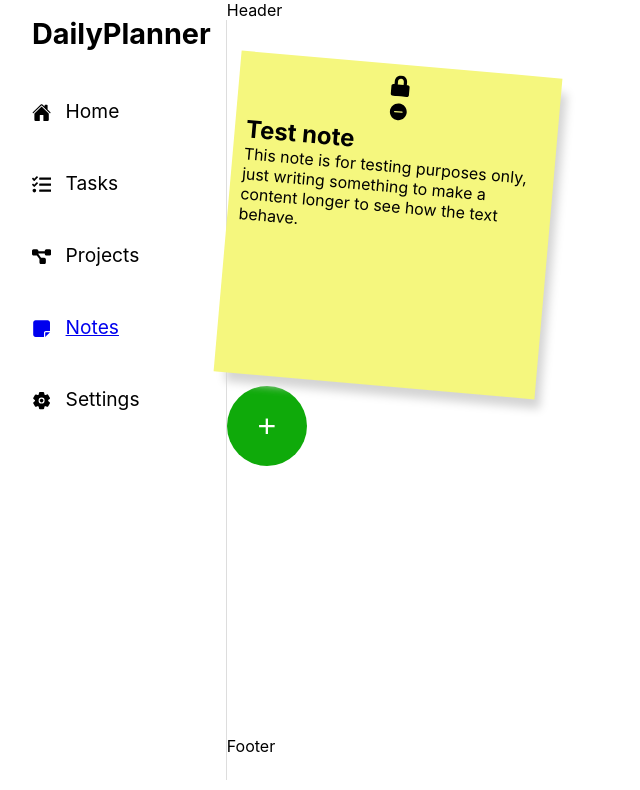
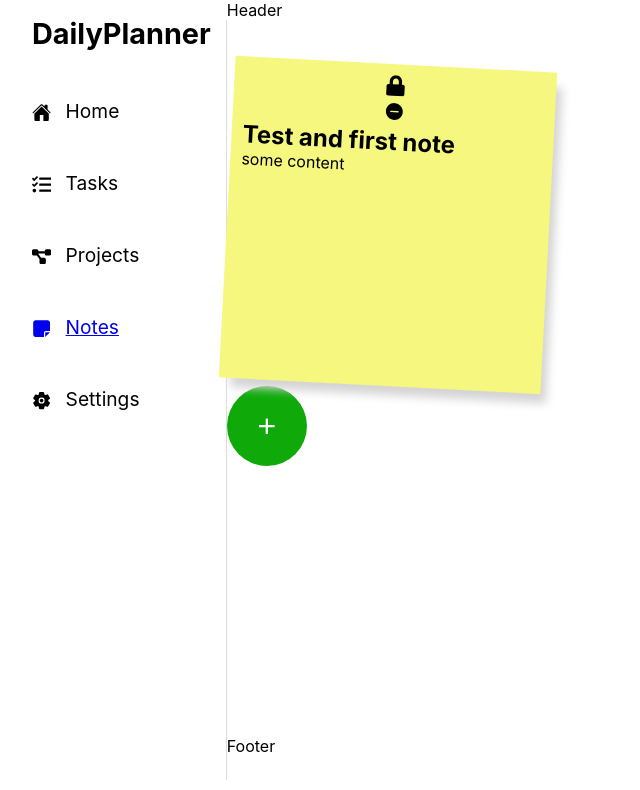
Before and after one commit to Isuu1/Daily-Planner, a React (Create React App) app: page /notes in a window 1280 px wide. Shown: the top 790 px of the page, without its empty margins (0-640 px from the left). Built offline with nearby package versions, Linux system fonts and the light colour scheme.

Commit message:
Testing functionality to change note background

```diff
--- a/package.json
+++ b/package.json
@@ -12,6 +12,7 @@
     "react-router-dom": "^6.25.1",
     "react-scripts": "5.0.1",
     "sass": "^1.77.8",
+    "uuid": "^10.0.0",
     "web-vitals": "^2.1.4"
   },
   "scripts": {
--- a/src/App.css
+++ b/src/App.css
@@ -47,7 +47,7 @@
   min-height: 300px;
   padding: 0.7rem;
   background: #f5f77e;
-  transform: rotate(5deg);
+  transform: rotate(3deg);
   box-shadow: 9px 12px 10px -3px #d4d4d4;
   transition: all 0.2s;
 }
--- a/src/components/Note/Note.jsx
+++ b/src/components/Note/Note.jsx
@@ -4,14 +4,9 @@ import React, { useEffect } from "react";
 import { FaLock } from "react-icons/fa";
 import { IoIosRemoveCircle } from "react-icons/io";
 
-const Note = () => {
-  const note = {
-    title: "Test note",
-    content:
-      "This note is for testing purposes only, just writing something to make a content longer to see how the text behave.",
-    backgroundColor: "#f5f77e",
-    textColor: "#00000",
-  };
+const Note = ({ note }) => {
+  console.log(note);
+
   useEffect(() => {
     const noteContainer = document.querySelector(".note");
     noteContainer.style.backgroundColor = note.backgroundColor;
@@ -27,6 +22,16 @@ const Note = () => {
       </button>
       <h2>{note.title}</h2>
       <p>{note.content}</p>
+      {/* <div>
+        <p>Color: </p>
+        <div
+          style={{
+            background: "#000",
+            width: "10px",
+            height: "10px",
+          }}
+        ></div>
+      </div> */}
     </div>
   );
 };
--- a/src/components/Note/_note.scss
+++ b/src/components/Note/_note.scss
@@ -5,7 +5,7 @@
   min-height: 300px;
   padding: 0.7rem;
   background: #f5f77e;
-  transform: rotate(5deg);
+  transform: rotate(3deg);
   box-shadow: 9px 12px 10px -3px #d4d4d4;
   transition: all 0.2s;
   &__pin-button {
--- a/src/context/StateContext.js
+++ b/src/context/StateContext.js
@@ -1,21 +1,27 @@
 import React, { createContext, useContext, useState } from "react";
+import { v4 as uuidv4 } from "uuid";
 
 const Context = createContext();
 
 export const StateContext = ({ children }) => {
   const [notes, setNotes] = useState([
     {
+      id: 1,
       title: "Test and first note",
       content: "some content",
+      backgroundColor: "#f5f77e",
     },
   ]);
   const [newNoteModal, setNewNoteModal] = useState(false);
+  const [noteBackground, setNoteBackground] = useState("#f5f77e");
 
   const addNewNote = () => {
     console.log("Testing add new note function");
     const newNote = {
+      id: uuidv4(),
       title: "New note",
       content: "some content",
+      backgroundColor: noteBackground,
     };
     setNotes((prevItems) => [...prevItems, newNote]);
   };
@@ -28,6 +34,8 @@ export const StateContext = ({ children }) => {
         newNoteModal,
         setNewNoteModal,
         addNewNote,
+        noteBackground,
+        setNoteBackground,
       }}
     >
       {children}
--- a/src/pages/Notes/Notes.jsx
+++ b/src/pages/Notes/Notes.jsx
@@ -1,4 +1,4 @@
-import React from "react";
+import React, { useEffect } from "react";
 import Note from "../../components/Note/Note";
 import { useStateContext } from "../../context/StateContext";
 
@@ -6,9 +6,22 @@ import { useStateContext } from "../../context/StateContext";
 import { IoIosCloseCircle } from "react-icons/io";
 
 const Notes = () => {
-  const { notes, addNewNote, newNoteModal, setNewNoteModal } =
-    useStateContext();
+  const {
+    notes,
+    addNewNote,
+    newNoteModal,
+    setNewNoteModal,
+    noteBackground,
+    setNoteBackground,
+  } = useStateContext();
   console.log("Current notes: ", notes);
+
+  useEffect(() => {
+    const noteContainer = document.querySelector(".newnote-modal");
+    if (noteContainer) {
+      noteContainer.style.backgroundColor = noteBackground;
+    }
+  }, [noteBackground]);
   return (
     <div className="notes">
       {newNoteModal && (
@@ -30,6 +43,17 @@ const Notes = () => {
               type="text"
               placeholder="Content..."
             ></input>
+            <div>
+              <p>Color: </p>
+              <div
+                onClick={() => setNoteBackground("#000")}
+                style={{
+                  background: "#000",
+                  width: "10px",
+                  height: "10px",
+                }}
+              ></div>
+            </div>
           </div>
 
           <button
@@ -41,7 +65,9 @@ const Notes = () => {
         </div>
       )}
       {newNoteModal && <div className="blur"></div>}
-      <Note />
+      {notes.map((note) => {
+        return <Note note={note} key={note.id} />;
+      })}
       <button
         className="notes__addnew-button"
         onClick={() => setNewNoteModal(true)}
```
Also changed, not shown: 1 other file (tests, documents, lock files or other folders).
